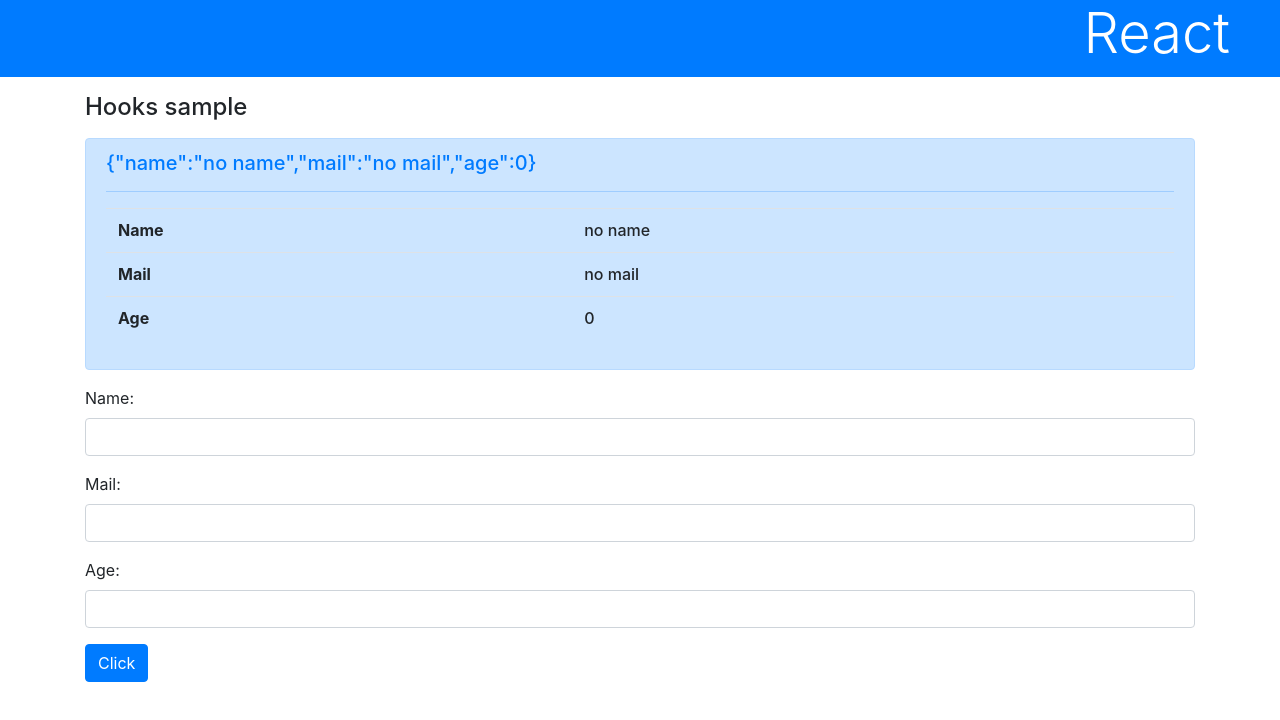
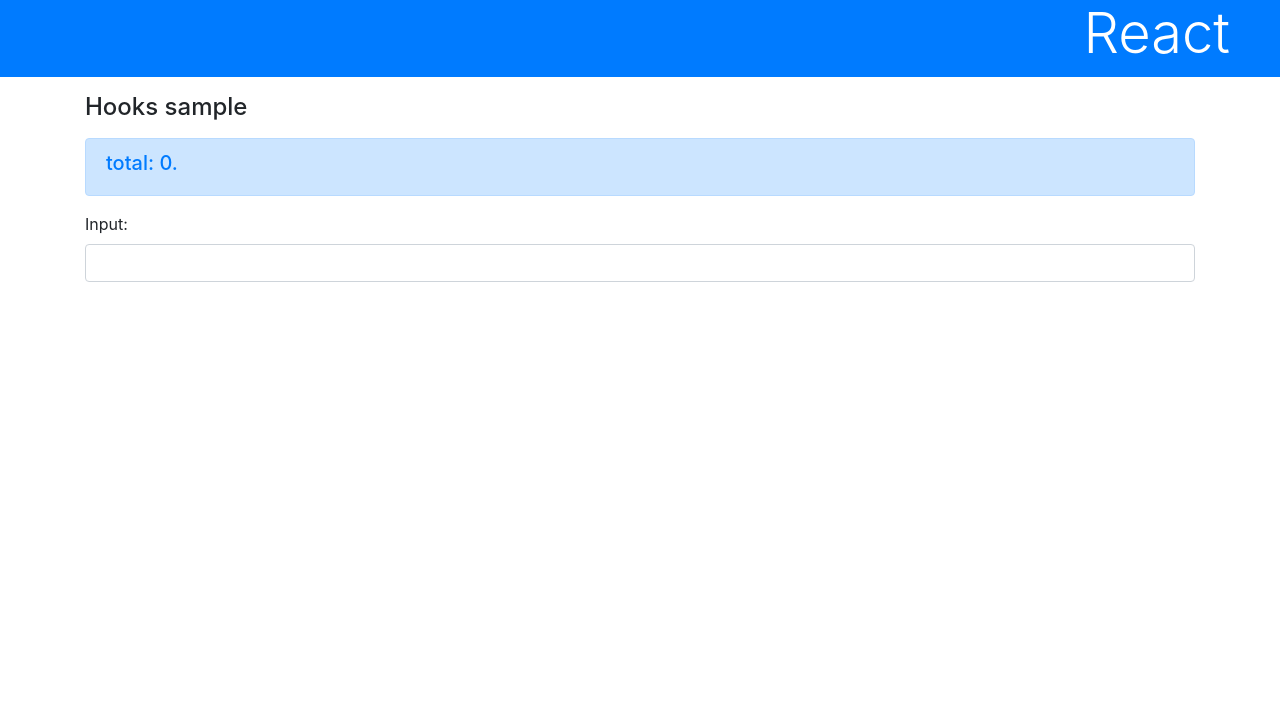
Before and after one commit to takashi227/react-starter, a React (Create React App) app: page / in a window 1280 px wide. Shown: the top 720 px of the page. Built offline with nearby package versions, Linux system fonts and the light colour scheme.

Commit message:
副作用フックを実装

```diff
--- a/src/App.js
+++ b/src/App.js
@@ -1,12 +1,13 @@
 import './App.css';
 import React from 'react';
 import Form from './component-2/Form';
+import Effect from './component-2/Effect';
 
 function App() {
 
   return (
     <div>
-      <Form />
+      <Effect />
     </div>
   )
 }
--- /dev/null
+++ b/src/component-2/Effect.js
@@ -0,0 +1,42 @@
+import { useEffect, useState } from "react"
+
+function AlertMessage(props) {
+    return (
+        <div className="alert alert-primary h5 text-primary">
+            <h5>{props.msg}</h5>
+        </div>
+    )
+}
+
+function Effect() {
+    const [val, setVal] = useState(0)
+    const [msg, setMsg] = useState('set a number...')
+
+    const doChange = (event) => {
+        setVal(event.target.value)
+    }
+
+    useEffect(() => {
+        let total = 0
+        for(let i=0; i<=val; i++) {
+            total+=i
+        }
+        setMsg("total: " + total + ".")
+    })
+
+    return (
+        <div>
+            <h1 className="bg-primary text-white display-4">React</h1>
+            <div className="container">
+                <h4 className="my-3">Hooks sample</h4>
+                <AlertMessage msg={msg} />
+                <div className="form-group">
+                    <label>Input:</label>
+                    <input type="number" className="form-control" onChange={doChange} />
+                </div>
+            </div>
+        </div>
+    )
+}
+
+export default Effect
```
